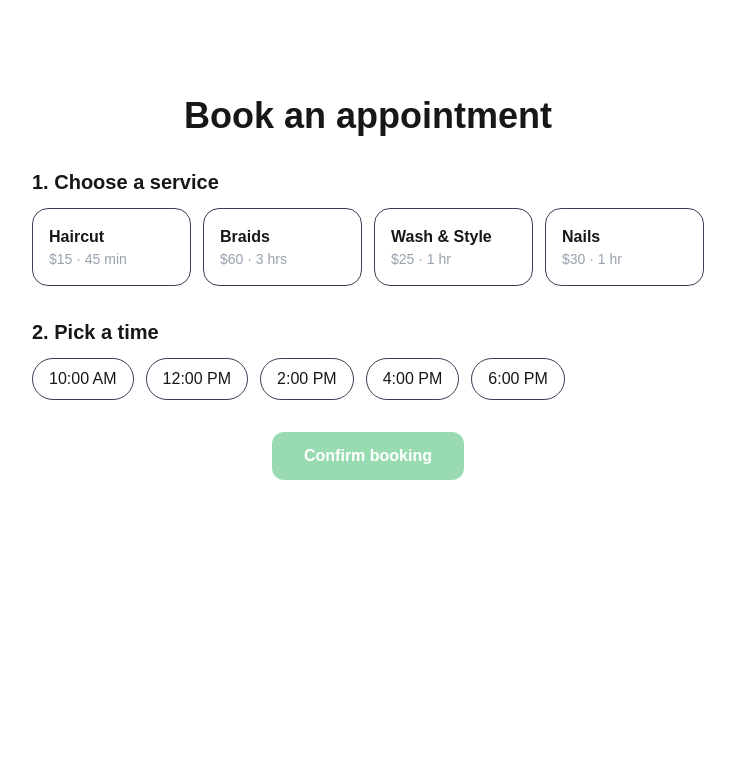
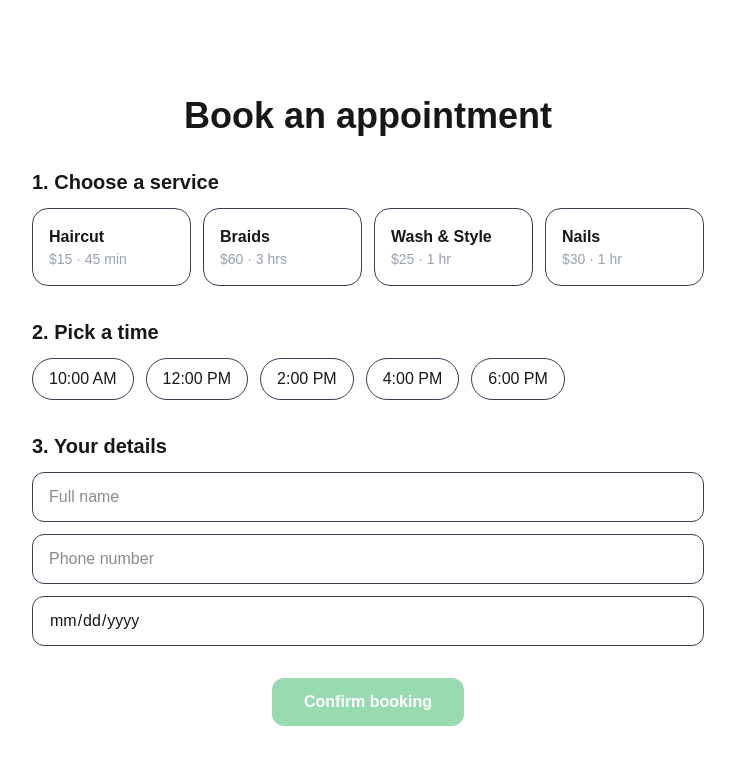
Before and after one commit to profadeps2-arch/my-first-app, a Next.js app: page /book in a window 1280 px wide. Shown: the top 764 px of the page, without its empty margins (272-1007 px from the left). Built offline with nearby package versions, Linux system fonts and the light colour scheme.

Commit message:
customer details form

```diff
--- a/app/book/page.tsx
+++ b/app/book/page.tsx
@@ -15,16 +15,39 @@ export default function BookPage() {
   const [selectedService, setSelectedService] = useState<string | null>(null);
   const [selectedTime, setSelectedTime] = useState<string | null>(null);
   const [confirmed, setConfirmed] = useState(false);
+  const [name, setName] = useState("");
+  const [phone, setPhone] = useState("");
+  const [date, setDate] = useState("");
+  const [error, setError] = useState("");
 
   const chosen = services.find((service) => service.name === selectedService);
+
+  function handleConfirm() {
+    if (name.trim().length < 2) {
+      setError("Please enter your name.");
+      return;
+    }
+    const digits = phone.replace(/\D/g, "");
+    if (digits.length < 10) {
+      setError("Please enter a valid phone number.");
+      return;
+    }
+    if (!date) {
+      setError("Please choose a date.");
+      return;
+    }
+    setError("");
+    setConfirmed(true);
+  }
 
   if (confirmed) {
     return (
       <main className="min-h-screen flex flex-col items-center justify-center gap-4 p-8 text-center">
-        <h1 className="text-4xl font-bold">You're booked! 🎉</h1>
+        <h1 className="text-4xl font-bold">You're booked, {name}! 🎉</h1>
         <p className="text-lg text-gray-400">
-          {selectedService} at {selectedTime} · ${chosen?.price}
+          {selectedService} on {date} at {selectedTime} · ${chosen?.price}
         </p>
+        <p className="text-sm text-gray-500">We'll send a reminder to {phone}.</p>
         <button
           onClick={() => {
             setConfirmed(false);
@@ -84,9 +107,34 @@ export default function BookPage() {
         </div>
       </section>
 
+      <section className="w-full max-w-2xl flex flex-col gap-3">
+        <h2 className="text-xl font-semibold">3. Your details</h2>
+        <input
+          type="text"
+          placeholder="Full name"
+          value={name}
+          onChange={(e) => setName(e.target.value)}
+          className="rounded-xl border border-gray-700 bg-transparent px-4 py-3"
+        />
+        <input
+          type="tel"
+          placeholder="Phone number"
+          value={phone}
+          onChange={(e) => setPhone(e.target.value)}
+          className="rounded-xl border border-gray-700 bg-transparent px-4 py-3"
+        />
+        <input
+          type="date"
+          value={date}
+          onChange={(e) => setDate(e.target.value)}
+          className="rounded-xl border border-gray-700 bg-transparent px-4 py-3 [color-scheme:dark]"
+        />
+        {error && <p className="text-red-400 text-sm">{error}</p>}
+      </section>
+
       <button
         disabled={!selectedService || !selectedTime}
-        onClick={() => setConfirmed(true)}
+        onClick={handleConfirm}
         className="bg-green-600 text-white px-8 py-3 rounded-xl font-semibold disabled:opacity-40"
       >
         Confirm booking
```
